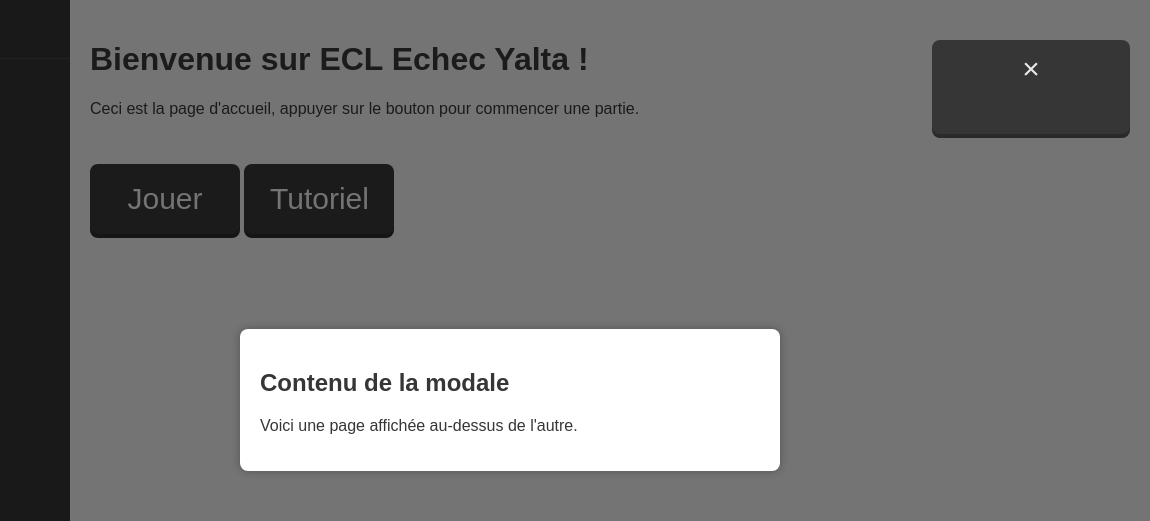
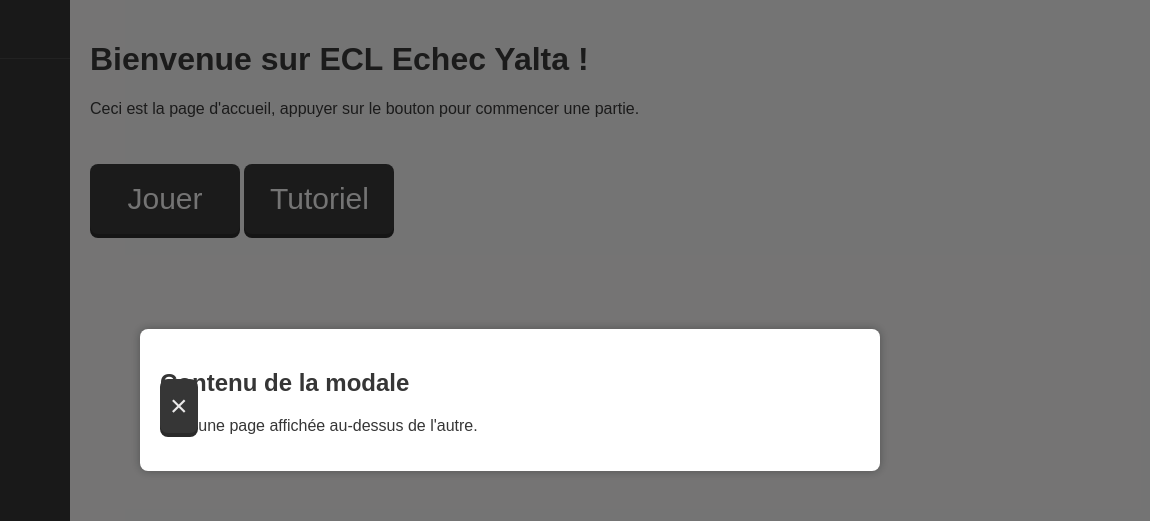
Before and after one commit to barimuls/PE41_YaltaChess, a plain HTML site: page Code/index.html in a window 1280 px wide. Both pictures are taken after a click on the button "Tutoriel". Shown: the top 521 px of the page, 130-1280 px from the left. Drawn offline with Linux system fonts and the light colour scheme.

Commit message:
modification 2 du bouton du pop-up de index

```diff
--- a/Code/index.html
+++ b/Code/index.html
@@ -79,6 +79,22 @@
             height: 70px;
         }
 
+        .bouton-fermer {
+            background-color: #363636;
+            color: #eae9e9;
+            font-size: 30px;
+            margin-top: 30px;
+            border-radius: 8px;
+            padding: 10px 10px;
+            border: none;
+            cursor: pointer;
+            position: relative;
+            position: absolute;
+            text-align: center;
+            box-shadow: 0 4px #2a2a2a;
+            transition: transform 0.3s ease;
+        }
+
         /* Animation de clic */
         .mon-bouton:active {
             transform: scale(0.95);
@@ -109,8 +125,9 @@
             padding: 20px;
             border-radius: 8px;
             width: 80%;
-            max-width: 500px;
+            max-width: 700px;
             box-shadow: 0 0 10px rgba(0, 0, 0, 0.3);
+            position: relative;
         }
 
         .overlay {
@@ -151,16 +168,7 @@
 
         <div class="overlay" id="overlay">
             <div class="modal">
-                <span class="mon-bouton" onclick="closeModal()", id="fermer">×</span>
-                <style>
-                    #fermer {
-                        position: absolute;
-                        top: 10px;
-                        right: 20px;
-                        font-size: 30px;
-                        cursor: pointer;
-                    }
-                </style>
+                <span class="bouton-fermer" onclick="closeModal()">×</span>
                 <h2>Contenu de la modale</h2>
                 <p>Voici une page affichée au-dessus de l'autre.</p>
             </div>
```
